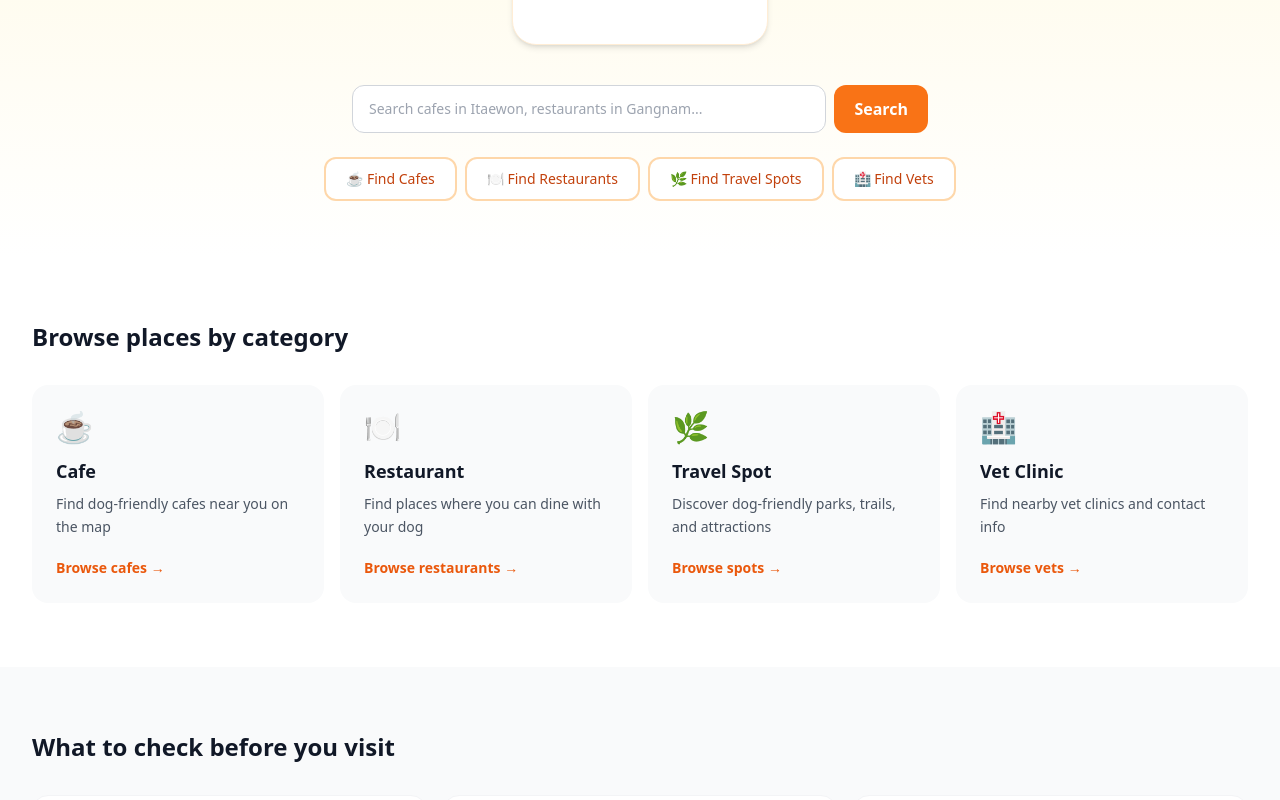
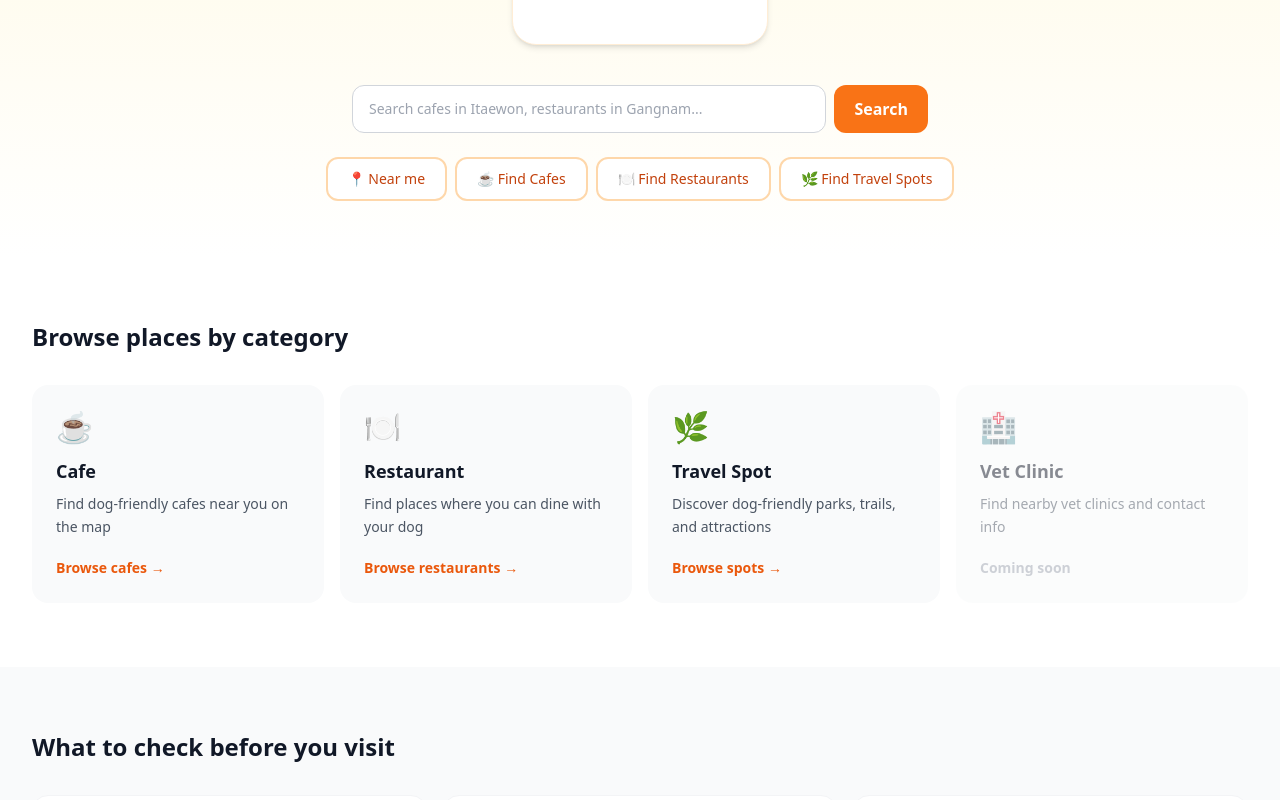
Before and after one commit to kimh0999/paw-spot-global, a Next.js app: page /en in a window 1280 px wide. Shown: the part 500-1300 px from the top of the page. Built offline with nearby package versions, Linux system fonts and the light colour scheme; no server answers; the database is empty.

Commit message:
홈 페이지 상호작용 연결

```diff
--- a/messages/en.json
+++ b/messages/en.json
@@ -12,7 +12,8 @@
       "quickCafe": "Find Cafes",
       "quickRestaurant": "Find Restaurants",
       "quickTravel": "Find Travel Spots",
-      "quickVet": "Find Vets"
+      "quickVet": "Find Vets",
+      "myLocation": "Near me"
     },
     "categories": {
       "title": "Browse places by category",
@@ -35,7 +36,8 @@
         "title": "Vet Clinic",
         "description": "Find nearby vet clinics and contact info",
         "label": "Browse vets"
-      }
+      },
+      "comingSoon": "Coming soon"
     },
     "info": {
       "title": "What to check before you visit",
--- a/messages/ko.json
+++ b/messages/ko.json
@@ -12,7 +12,8 @@
       "quickCafe": "카페 찾기",
       "quickRestaurant": "음식점 찾기",
       "quickTravel": "여행지 찾기",
-      "quickVet": "동물병원"
+      "quickVet": "동물병원",
+      "myLocation": "내 주변 검색"
     },
     "categories": {
       "title": "카테고리로 주변 장소 찾기",
@@ -35,7 +36,8 @@
         "title": "동물병원",
         "description": "가까운 동물병원과 전화번호를 확인",
         "label": "동물병원 보기"
-      }
+      },
+      "comingSoon": "준비 중"
     },
     "info": {
       "title": "방문 전 확인할 정보",
--- a/src/app/[locale]/(public)/places/PlacesClient.tsx
+++ b/src/app/[locale]/(public)/places/PlacesClient.tsx
@@ -17,9 +17,11 @@ import type { CategoryFilterValue, PlaceListItem } from "@/types/place";
 interface PlacesClientProps {
   initialPlaces: PlaceListItem[];
   userLocation: { lat: number; lng: number } | null;
+  initialCategory?: CategoryFilterValue;
+  initialSearchQuery?: string;
 }
 
-export default function PlacesClient({ initialPlaces, userLocation }: PlacesClientProps) {
+export default function PlacesClient({ initialPlaces, userLocation, initialCategory, initialSearchQuery }: PlacesClientProps) {
   const t = useTranslations("places");
   const searchParams = useSearchParams();
 
@@ -52,6 +54,8 @@ export default function PlacesClient({ initialPlaces, userLocation }: PlacesClie
   } = usePlaceListState({
     initialPlaces,
     initialSortOption,
+    initialCategory,
+    initialSearchQuery,
     referenceDate,
   });
   const [isFilterOpen, setIsFilterOpen] = useState(false);
--- a/src/components/home/CategorySection.tsx
+++ b/src/components/home/CategorySection.tsx
@@ -1,10 +1,14 @@
 import { getTranslations } from "next-intl/server";
 import { Link } from "@/i18n/navigation";
+
+type CategoryItem =
+  | { icon: string; title: string; description: string; href: string; label: string; comingSoon?: false }
+  | { icon: string; title: string; description: string; comingSoon: true };
 
 export default async function CategorySection() {
   const t = await getTranslations("home.categories");
 
-  const categories = [
+  const categories: CategoryItem[] = [
     {
       icon: "☕",
       title: t("cafe.title"),
@@ -30,8 +34,7 @@ export default async function CategorySection() {
       icon: "🏥",
       title: t("vet.title"),
       description: t("vet.description"),
-      href: "/vets",
-      label: t("vet.label"),
+      comingSoon: true,
     },
   ];
 
@@ -42,7 +45,24 @@ export default async function CategorySection() {
           {t("title")}
         </h2>
         <div className="grid grid-cols-1 sm:grid-cols-2 lg:grid-cols-4 gap-4">
-          {categories.map((cat) => (
+          {categories.map((cat) =>
+            cat.comingSoon ? (
+              <div
+                key={cat.title}
+                className="bg-gray-50 rounded-2xl p-6 opacity-50 cursor-not-allowed"
+              >
+                <div className="text-3xl mb-3">{cat.icon}</div>
+                <h3 className="text-lg font-bold text-gray-900 mb-2">
+                  {cat.title}
+                </h3>
+                <p className="text-sm text-gray-600 mb-4 leading-relaxed">
+                  {cat.description}
+                </p>
+                <span className="text-sm font-semibold text-gray-400">
+                  {t("comingSoon")}
+                </span>
+              </div>
+            ) : (
               <div
                 key={cat.title}
                 className="bg-gray-50 rounded-2xl p-6 hover:bg-orange-50 transition-colors group"
@@ -61,7 +81,8 @@ export default async function CategorySection() {
                   {cat.label} →
                 </Link>
               </div>
-          ))}
+            )
+          )}
         </div>
       </div>
     </section>
--- /dev/null
+++ b/src/components/home/HeroActions.tsx
@@ -0,0 +1,91 @@
+"use client";
+
+import { useState } from "react";
+import { useTranslations } from "next-intl";
+import { useRouter } from "@/i18n/navigation";
+import type { PlaceCategory } from "@/types/place";
+
+const QUICK_CATEGORIES: { icon: string; labelKey: "quickCafe" | "quickRestaurant" | "quickTravel"; category: PlaceCategory }[] = [
+  { icon: "☕", labelKey: "quickCafe", category: "cafe" },
+  { icon: "🍽️", labelKey: "quickRestaurant", category: "restaurant" },
+  { icon: "🌿", labelKey: "quickTravel", category: "travel" },
+];
+
+export default function HeroActions() {
+  const t = useTranslations("home.hero");
+  const router = useRouter();
+  const [query, setQuery] = useState("");
+  const [isLocating, setIsLocating] = useState(false);
+
+  function handleSearch(e: React.FormEvent) {
+    e.preventDefault();
+    if (!query.trim()) return;
+    router.push(`/places?q=${encodeURIComponent(query.trim())}`);
+  }
+
+  function handleCategory(category: PlaceCategory) {
+    router.push(`/places?category=${category}`);
+  }
+
+  function handleMyLocation() {
+    if (!navigator.geolocation) {
+      router.push("/places");
+      return;
+    }
+    setIsLocating(true);
+    navigator.geolocation.getCurrentPosition(
+      ({ coords }) => {
+        setIsLocating(false);
+        router.push(
+          `/places?lat=${coords.latitude}&lng=${coords.longitude}&sort=distance`,
+        );
+      },
+      () => {
+        setIsLocating(false);
+        router.push("/places");
+      },
+      { enableHighAccuracy: false, timeout: 8000, maximumAge: 60000 },
+    );
+  }
+
+  return (
+    <>
+      <form onSubmit={handleSearch} className="flex gap-2 max-w-xl mx-auto mb-6">
+        <input
+          type="text"
+          value={query}
+          onChange={(e) => setQuery(e.target.value)}
+          placeholder={t("searchPlaceholder")}
+          className="flex-1 px-4 py-3 border border-gray-300 rounded-xl text-sm focus:outline-none focus:border-orange-400 focus:ring-2 focus:ring-orange-100"
+        />
+        <button
+          type="submit"
+          className="px-5 py-3 bg-orange-500 text-white font-semibold rounded-xl hover:bg-orange-600 active:bg-orange-700 transition-colors shrink-0"
+        >
+          {t("searchButton")}
+        </button>
+      </form>
+
+      <div className="flex flex-wrap justify-center gap-2">
+        <button
+          type="button"
+          onClick={handleMyLocation}
+          disabled={isLocating}
+          className="px-5 py-2.5 border-2 border-orange-200 text-orange-700 bg-white rounded-xl text-sm font-medium hover:bg-orange-50 transition-colors disabled:opacity-60 disabled:cursor-not-allowed"
+        >
+          {isLocating ? "⏳" : "📍"} {t("myLocation")}
+        </button>
+        {QUICK_CATEGORIES.map(({ icon, labelKey, category }) => (
+          <button
+            key={category}
+            type="button"
+            onClick={() => handleCategory(category)}
+            className="px-5 py-2.5 border-2 border-orange-200 text-orange-700 bg-white rounded-xl text-sm font-medium hover:bg-orange-50 transition-colors"
+          >
+            {icon} {t(labelKey)}
+          </button>
+        ))}
+      </div>
+    </>
+  );
+}
--- a/src/components/home/HeroSection.tsx
+++ b/src/components/home/HeroSection.tsx
@@ -1,14 +1,8 @@
 import { getTranslations } from "next-intl/server";
+import HeroActions from "@/components/home/HeroActions";
 
 export default async function HeroSection() {
   const t = await getTranslations("home.hero");
-
-  const quickButtons = [
-    { icon: "☕", label: t("quickCafe") },
-    { icon: "🍽️", label: t("quickRestaurant") },
-    { icon: "🌿", label: t("quickTravel") },
-    { icon: "🏥", label: t("quickVet") },
-  ];
 
   return (
     <section className="bg-gradient-to-b from-orange-50 via-amber-50 to-white pt-16 pb-14">
@@ -26,7 +20,6 @@ export default async function HeroSection() {
           {t("subtitleLine3")}
         </p>
 
-        {/* Illustration */}
         <div className="flex justify-center mb-10">
           <div className="w-64 h-44 bg-white rounded-3xl shadow-md border border-orange-100 flex flex-col items-center justify-center gap-2">
             <div className="flex items-end gap-2">
@@ -37,29 +30,7 @@ export default async function HeroSection() {
           </div>
         </div>
 
-        {/* Search */}
-        <div className="flex gap-2 max-w-xl mx-auto mb-6">
-          <input
-            type="text"
-            placeholder={t("searchPlaceholder")}
-            className="flex-1 px-4 py-3 border border-gray-300 rounded-xl text-sm focus:outline-none focus:border-orange-400 focus:ring-2 focus:ring-orange-100"
-          />
-          <button className="px-5 py-3 bg-orange-500 text-white font-semibold rounded-xl hover:bg-orange-600 active:bg-orange-700 transition-colors shrink-0">
-            {t("searchButton")}
-          </button>
-        </div>
-
-        {/* Quick buttons */}
-        <div className="flex flex-wrap justify-center gap-2">
-          {quickButtons.map(({ icon, label }) => (
-            <button
-              key={label}
-              className="px-5 py-2.5 border-2 border-orange-200 text-orange-700 bg-white rounded-xl text-sm font-medium hover:bg-orange-50 transition-colors"
-            >
-              {icon} {label}
-            </button>
-          ))}
-        </div>
+        <HeroActions />
       </div>
     </section>
   );
--- a/src/components/places/hooks/usePlaceListState.ts
+++ b/src/components/places/hooks/usePlaceListState.ts
@@ -23,17 +23,21 @@ const DEFAULT_FILTERS: PlaceFilters = {
 type UsePlaceListStateOptions = {
   initialPlaces: PlaceListItem[];
   initialSortOption: SortOption;
+  initialCategory?: CategoryFilterValue;
+  initialSearchQuery?: string;
   referenceDate: Date;
 };
 
 export function usePlaceListState({
   initialPlaces,
   initialSortOption,
+  initialCategory = "all",
+  initialSearchQuery = "",
   referenceDate,
 }: UsePlaceListStateOptions) {
-  const [searchQuery, setSearchQuery] = useState("");
+  const [searchQuery, setSearchQuery] = useState(initialSearchQuery);
   const [selectedCategory, setSelectedCategory] =
-    useState<CategoryFilterValue>("all");
+    useState<CategoryFilterValue>(initialCategory);
   const [filters, setFilters] = useState<PlaceFilters>(DEFAULT_FILTERS);
   const [sortOption, setSortOption] = useState<SortOption>(initialSortOption);
   const [selectedPlaceId, setSelectedPlaceId] = useState<string | null>(null);
```
Also changed, not shown: src/app/[locale]/(public)/places/page.tsx (+18 -2 lines), src/lib/places/filtering.ts (+8 -0 lines). Lines whose indentation alone changed are shown as unchanged.
